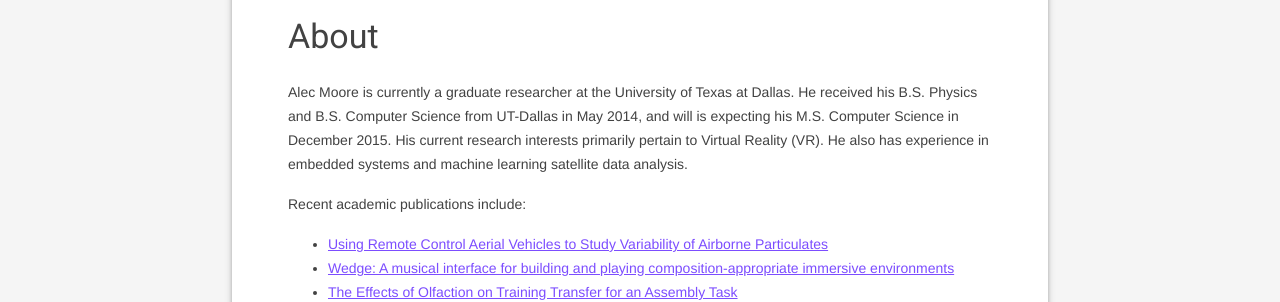
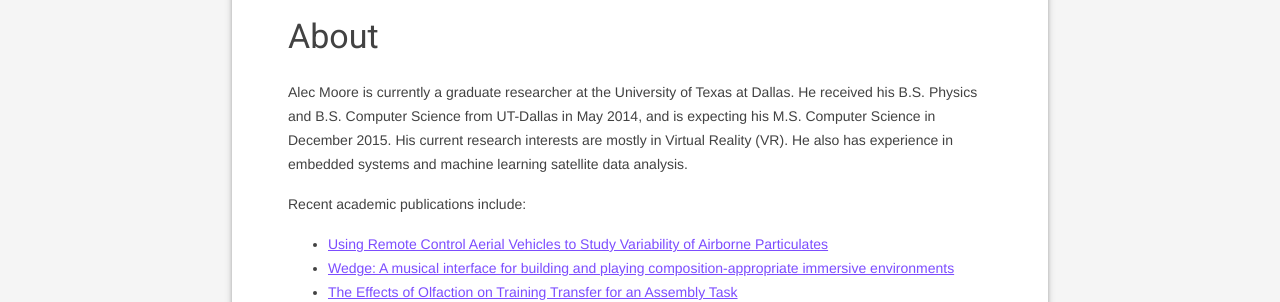
Before and after one commit to tapiralec/tapiralec.github.io, a Jekyll site: the page built from about.html, in a window 1280 px wide. Shown: the part 205-507 px from the top of the page. Built offline with Jekyll 4.4.1, drawn with Linux system fonts in a browser that asks for light colours; Markdown is read by kramdown in place of the engine named in the settings.

Commit message:
fixed grammar error, removed alliteration

```diff
--- a/about.html
+++ b/about.html
@@ -17,7 +17,7 @@ permalink: /about/
             {{ page.date | date: "%b %-d, %Y" }}{% if page.author %} • {{ page.author }}{% endif %}{% if page.meta %} • {{ page.meta }}{% endif %}
           </p>
           <p>
-	    Alec Moore is currently a graduate researcher at the University of Texas at Dallas. He received his B.S. Physics and B.S. Computer Science from UT-Dallas in May 2014, and will is expecting his M.S. Computer Science in December 2015. His current research interests primarily pertain to Virtual Reality (VR). He also has experience in embedded systems and machine learning satellite data analysis.
+	    Alec Moore is currently a graduate researcher at the University of Texas at Dallas. He received his B.S. Physics and B.S. Computer Science from UT-Dallas in May 2014, and is expecting his M.S. Computer Science in December 2015. His current research interests are mostly in Virtual Reality (VR). He also has experience in embedded systems and machine learning satellite data analysis.
           </p>
           <p>
 	    Recent academic publications include:
```
